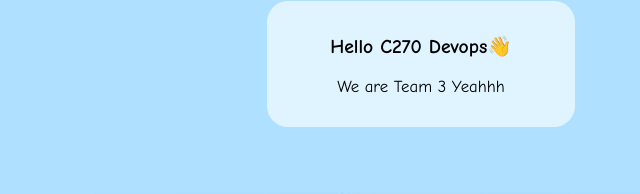
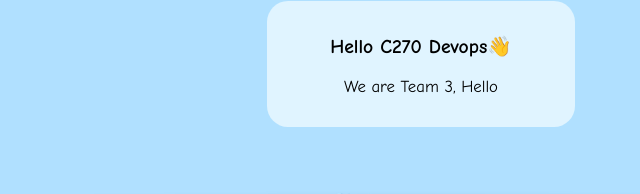
Before and after one commit to tineclxy/hello-world-site, a plain HTML site: page index.html in a window 1280 px wide. Shown: the part 545-739 px from the top of the page, 219-859 px from the left. Drawn offline with Linux system fonts and the light colour scheme.

Commit message:
update index.html

```diff
--- a/index.html
+++ b/index.html
@@ -101,7 +101,7 @@
 
         <div class="igloo">
             <h3>Hello C270 Devops👋</h3>
-            <p>We are Team 3 Yeahhh</p>
+            <p>We are Team 3, Hello</p>
         </div>
     </div>
 
```
